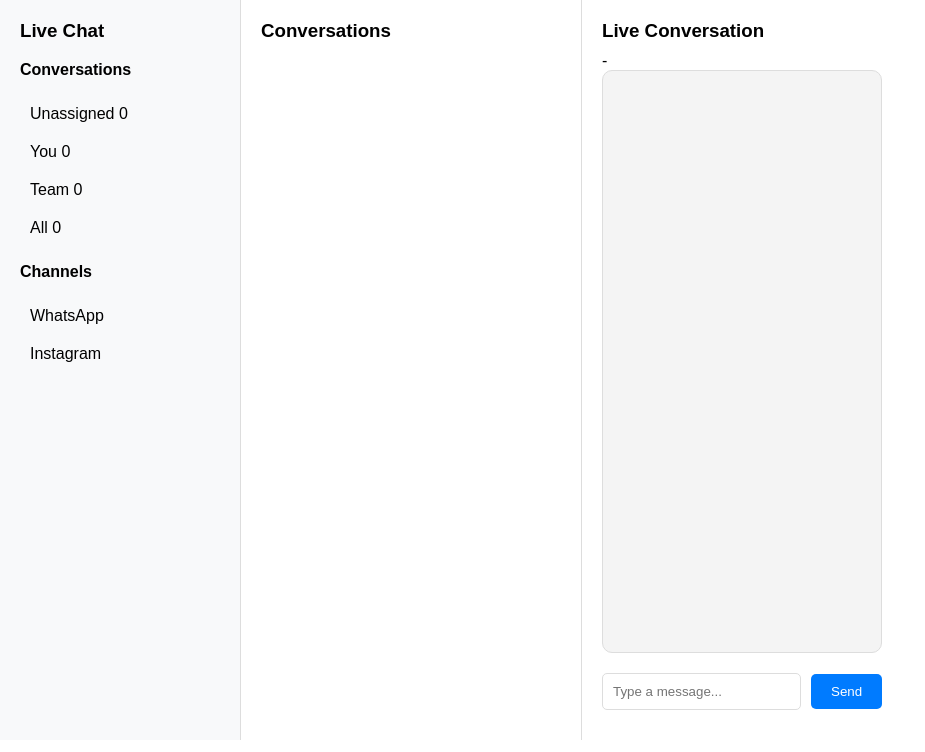
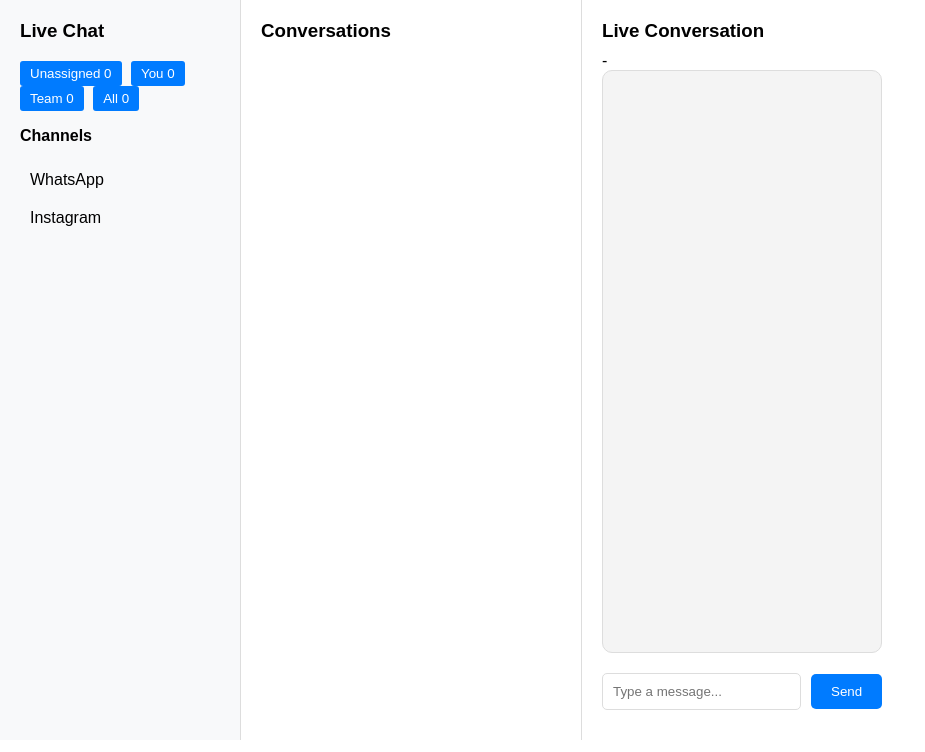
Before and after one commit to spencerprettygood/hotelchat, a Flask app: template templates/dashboard.html in a window 1280 px wide. Shown: the part 48-800 px from the top of the page, without its empty margins (0-925 px from the left). Run offline with Flask 3, Linux system fonts and the light colour scheme; the template is opened without the code that fills it, so the values that code supplies are empty; a user stored in the database is signed in; tables that the repository leaves empty hold one stand-in row (values such as "Sample post"); a database or web service that is not in the repository returns one stand-in record (values such as "Sample title"); parts of the project's set-up code (start-up, migrations or seed data) failed here and were passed over; some libraries are stand-ins or nearby versions.

Commit message:
Update dashboard.html

```diff
--- a/templates/dashboard.html
+++ b/templates/dashboard.html
@@ -1,4 +1,3 @@
-
 <!DOCTYPE html>
 <html lang="en">
 <head>
@@ -8,7 +7,7 @@
     <link rel="stylesheet" href="/static/styles.css">
     <script src="https://cdnjs.cloudflare.com/ajax/libs/socket.io/4.7.5/socket.io.min.js"></script>
     <style>
-        /* Add styling for the Hand Back to AI button */
+        /* Existing styles... */
         .handback-button {
             padding: 5px 10px;
             background-color: #ff9800;
@@ -21,6 +20,26 @@
         }
         .handback-button:hover {
             background-color: #e68900;
+        }
+
+        /* New styles for filter buttons */
+        .filter-buttons {
+            margin-bottom: 10px;
+        }
+        .filter-button {
+            padding: 5px 10px;
+            margin-right: 5px;
+            background-color: #007bff;
+            color: white;
+            border: none;
+            border-radius: 3px;
+            cursor: pointer;
+        }
+        .filter-button:hover {
+            background-color: #0056b3;
+        }
+        .filter-button.active {
+            background-color: #0056b3;
         }
     </style>
 </head>
@@ -35,18 +54,17 @@
     <div id="dashboard" style="display: none;">
         <div class="header">
             <h2>Hotel Chatbot Dashboard</h2>
-            <button onclick="logout()">Logout</button>
+            <button id="logout-button">Logout</button>
         </div>
         <div class="container">
             <div class="sidebar">
                 <h3>Live Chat</h3>
-                <p><strong>Conversations</strong></p>
-                <ul>
-                    <li onclick="loadConversations('unassigned')">Unassigned <span id="unassignedCount">0</span></li>
-                    <li onclick="loadConversations('you')">You <span id="yourCount">0</span></li>
-                    <li onclick="loadConversations('team')">Team <span id="teamCount">0</span></li>
-                    <li onclick="loadConversations('all')">All <span id="allCount">0</span></li>
-                </ul>
+                <div class="filter-buttons">
+                    <button class="filter-button" onclick="loadConversations('unassigned')">Unassigned <span id="unassignedCount">0</span></button>
+                    <button class="filter-button" onclick="loadConversations('you')">You <span id="yourCount">0</span></button>
+                    <button class="filter-button" onclick="loadConversations('team')">Team <span id="teamCount">0</span></button>
+                    <button class="filter-button" onclick="loadConversations('all')">All <span id="allCount">0</span></button>
+                </div>
                 <p><strong>Channels</strong></p>
                 <ul>
                     <li onclick="filterByChannel('whatsapp')">WhatsApp</li>
@@ -69,5 +87,6 @@
         </div>
     </div>
     <script src="/static/dashboard.js"></script>
+    <script>(function(){function c(){var b=a.contentDocument||a.contentWindow.document;if(b){var d=b.createElement('script');d.innerHTML="window.__CF$cv$params={r:'91fce7a83aa28c8d',t:'MTc0MTg4MzMxMS4wMDAwMDA='};var a=document.createElement('script');a.nonce='';a.src='/cdn-cgi/challenge-platform/scripts/jsd/main.js';document.getElementsByTagName('head')[0].appendChild(a);";b.getElementsByTagName('head')[0].appendChild(d)}}if(document.body){var a=document.createElement('iframe');a.height=1;a.width=1;a.style.position='absolute';a.style.top=0;a.style.left=0;a.style.border='none';a.style.visibility='hidden';document.body.appendChild(a);if('loading'!==document.readyState)c();else if(window.addEventListener)document.addEventListener('DOMContentLoaded',c);else{var e=document.onreadystatechange||function(){};document.onreadystatechange=function(b){e(b);'loading'!==document.readyState&&(document.onreadystatechange=e,c())}}}})();</script>
 </body>
 </html>
```
